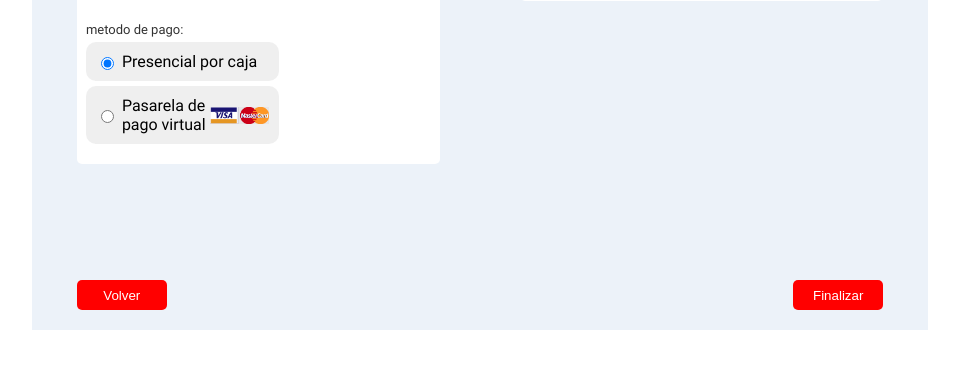
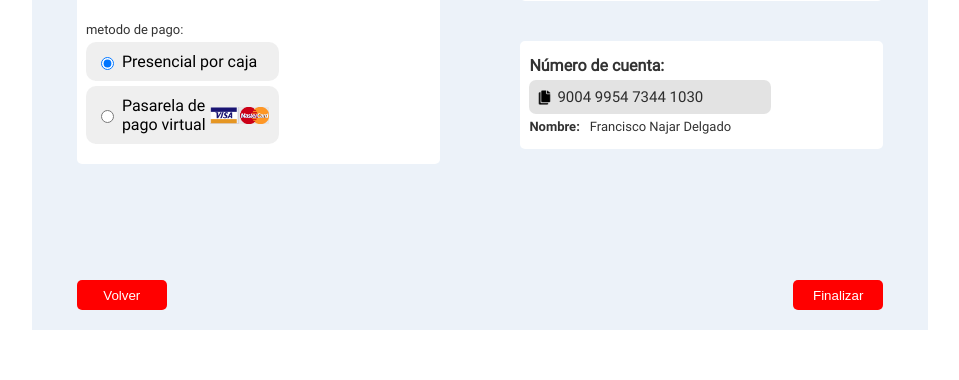
Before and after one commit to RTzm4d48/FUT_CTR-B_v5, a Django app: template myapp/templates/create_fut/pay.html in a window 1280 px wide. Shown: the part 420-800 px from the top of the page, without its empty margins (160-1119 px from the left). Run offline with Django 4.2, Linux system fonts and the light colour scheme; the template is opened without the code that fills it, so the values that code supplies are empty; some libraries are stand-ins or nearby versions.

Commit message:
from.pay: some fixes

```diff
--- a/myapp/templates/create_fut/pay.html
+++ b/myapp/templates/create_fut/pay.html
@@ -94,6 +94,32 @@
         color: #288ed1;
         text-decoration: underline;
     }
+    .num_cuneta_cont{
+        background: #80808038;
+        display: flex;
+        width: auto;
+        margin: 5px auto;
+        padding: 8px;
+        border-radius: 7px;
+    }
+    .num_cuneta_cont img{
+        height: 15px;
+        margin: auto 0px;
+        cursor: pointer;
+    }
+    .num_cuneta_cont img:hover{
+        opacity: 70%;
+    }
+    .num_cuneta_cont p{
+        margin: auto 5px;
+        font-size: 15px;
+    }
+    .persona_cuenta{
+        display: flex;
+    }
+    .persona_cuenta p{
+        margin: auto 10px auto 0px;
+    }
 </style>
 
 <div class="bodyf">
@@ -155,9 +181,20 @@
                         </div>
                     </div>
                 </div>
-                <div id="mode_pay_content" class="content_form2 expandir ocultar">
+                <div class="content_form2 expandir">
                     <div class="block">
-                        <div id="f_p_1" class="column1">
+                        <div id="f_p_0" class="column1">
+                            <h2 >Número de cuenta:</h2>
+                            <div class="num_cuneta_cont">
+                                <img src="{% static 'img/copy_icon.png' %}" alt="">
+                                <p class="num_cuenta">9004 9954 7344 1030</p>
+                            </div>
+                            <div class="persona_cuenta">
+                                <p style="font-family: 'myfont_robot_bold';" >Nombre:</p>
+                                <p>Francisco Najar Delgado</p>
+                            </div>
+                        </div>
+                        <div id="f_p_1" class="column1 ocultar">
                             <h2>Forma de pago</h2>
                             <p onclick="add_pay_card()" style="margin: 10px 0px 0px 0px;" class='paycard'>Seleccione forma de pago</p>
                         </div>
@@ -203,19 +240,25 @@
         var esp_cargo = "Cargo por Pasarela: S/. ";
         var esp_total = "S/. ";
         var taria = parseInt(monto);
+        var f_p_0 = document.getElementById('f_p_0');
+        var f_p_1 = document.getElementById('f_p_1');
+        var f_p_2 = document.getElementById('f_p_2');
 
         if (radio.checked) {
             var valor = radio.value;
             var valor_int = parseInt(valor);
-            var mode_pay = document.getElementById("mode_pay_content");
 
             document.getElementById("p_cargo").textContent = esp_cargo+valor;
             document.getElementById("p_total").textContent = esp_total + (taria + valor_int);
             if(valor!=0){
                 console.log(valor);
-                mode_pay.classList.remove("ocultar");
+                f_p_0.classList.add('ocultar');
+                f_p_1.classList.remove('ocultar');
+                f_p_2.classList.add('ocultar');
             }else{
-                mode_pay.classList.add("ocultar");
+                f_p_0.classList.remove('ocultar');
+                f_p_1.classList.add('ocultar');
+                f_p_2.classList.add('ocultar');
             }
         }
     }
```
Also changed, not shown: myapp/static/img/copy_icon.png (added).
